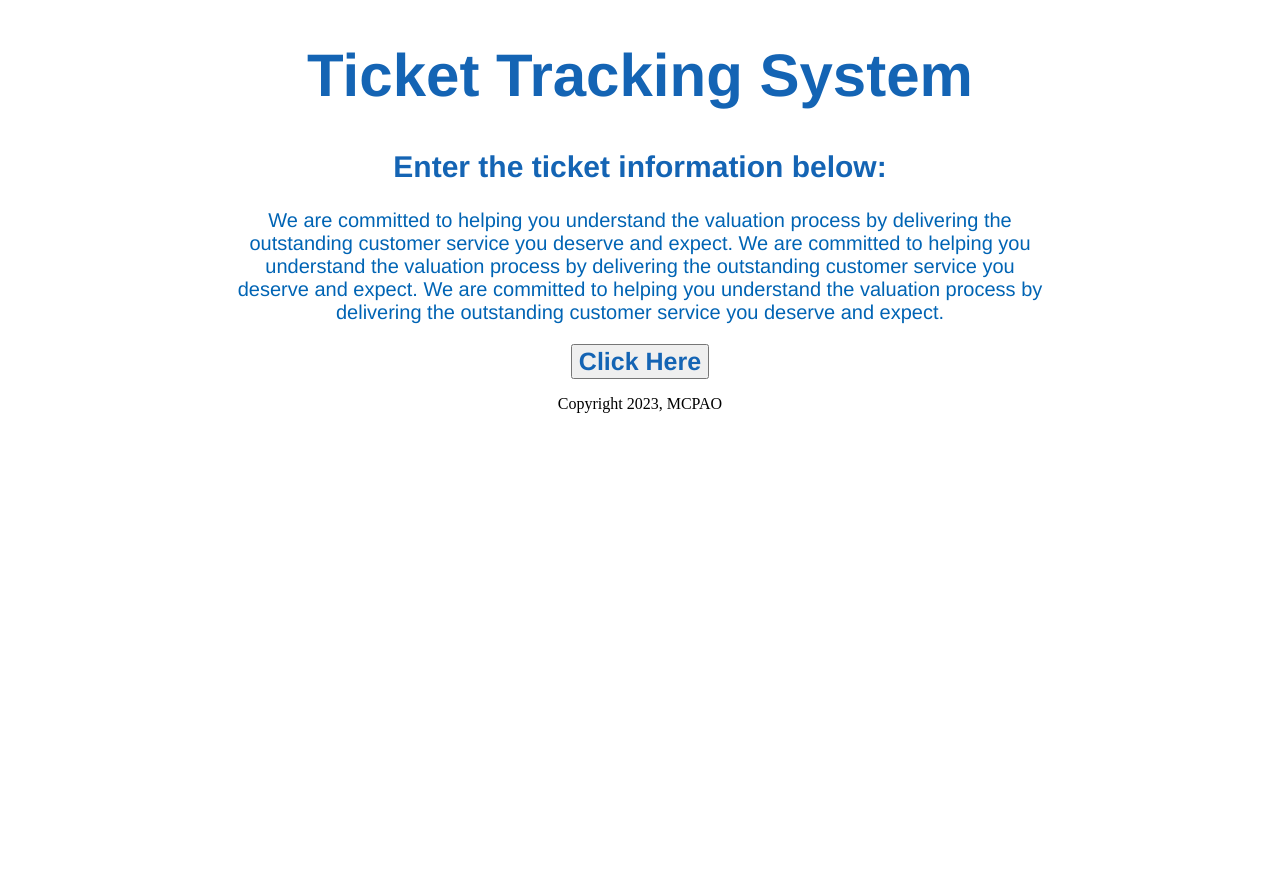
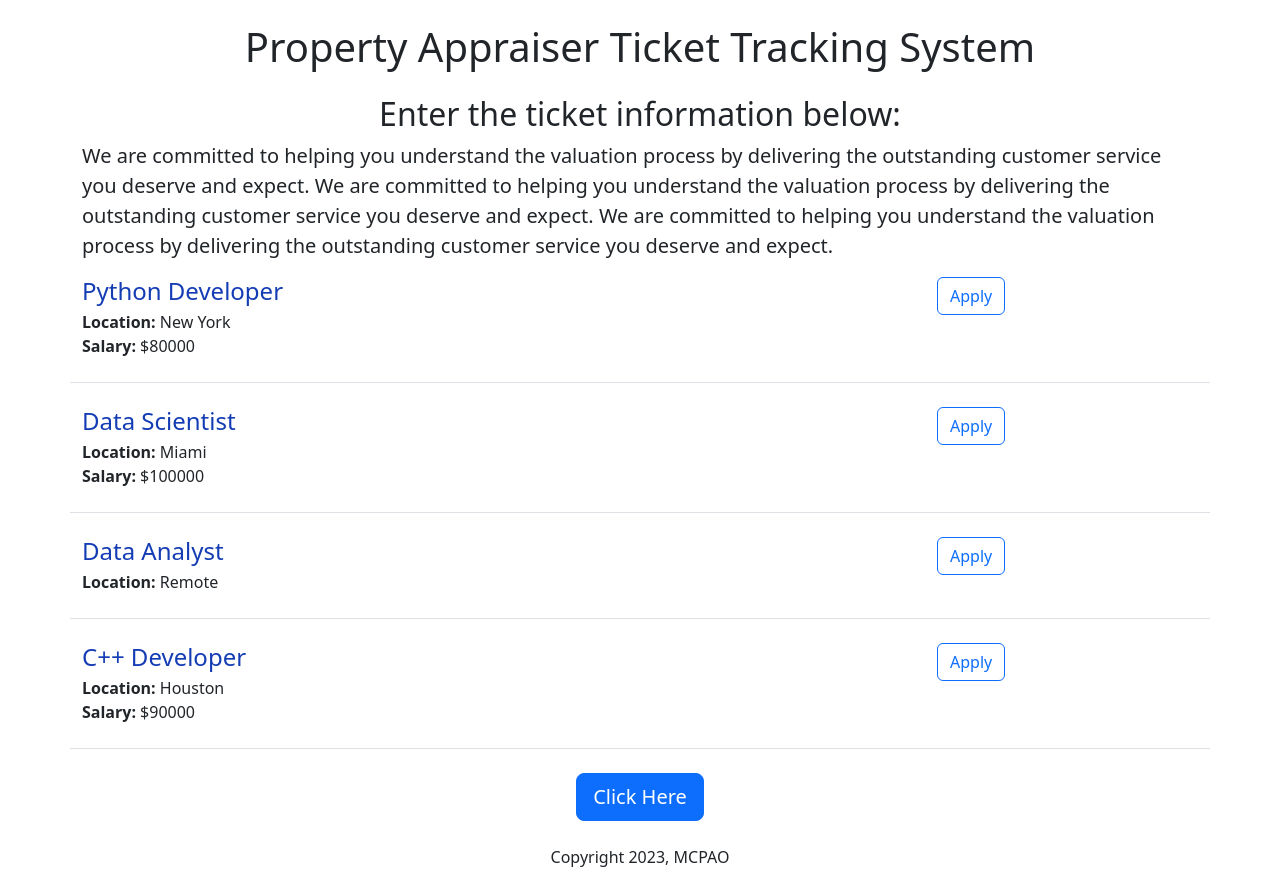
Before and after one commit to Deltron2020/website-dev-python, a Flask app: page / in a window 1280 px wide. Shown: the part 131-1016 px from the top of the page. Before the commit the page ends 544 px from the top, so only its background shows below. Run offline with Flask 3, Linux system fonts and the light colour scheme.

Commit message:
Added JSON & jobitem.html

```diff
--- a/app.py
+++ b/app.py
@@ -1,11 +1,44 @@
-from flask import Flask, render_template
+from flask import Flask, render_template, jsonify
 
 app = Flask(__name__)
+
+JOBS = [
+  {
+    'id': 1,
+    'title': 'Python Developer',
+    'location': 'New York',
+    'salary': '$80000'
+  },
+  {
+    'id': 2,
+    'title': 'Data Scientist',
+    'location': 'Miami',
+    'salary': '$100000'
+  },
+  {
+    'id': 3,
+    'title': 'Data Analyst',
+    'location': 'Remote'
+  },
+  {
+    'id': 4,
+    'title': 'C++ Developer',
+    'location': 'Houston',
+    'salary': '$90000'
+  }
+
+]
 
 
 @app.route("/")
 def hello_world():
-  return render_template('home.html')
+  return render_template('home.html',
+                         jobs=JOBS,
+                         company_name='Property Appraiser')
+
+@app.route("/api/jobs")
+def list_jobs():
+  return jsonify(JOBS)
 
 
 print(__name__)
--- a/templates/home.html
+++ b/templates/home.html
@@ -1,71 +1,43 @@
 <!DOCTYPE html>
 <html>
   <head>
-     <title> Website Dev wPython </title>
-     <style>
-      h1 {
-        font-size: 60px;
-        font-family: Helvetica;
-        font-weight: bold;
-        text-align: center;
-        color: rgb(20,100,180);
+
+    <title> Website Dev wPython </title>
+    <meta charset="utf-8">
+    <meta name="viewport" content="width=device-width, initial-scale=1">
+    <link href="https://cdn.jsdelivr.net/npm/bootstrap@5.3.2/dist/css/bootstrap.min.css" rel="stylesheet" integrity="sha384-T3c6CoIi6uLrA9TneNEoa7RxnatzjcDSCmG1MXxSR1GAsXEV/Dwwykc2MPK8M2HN" crossorigin="anonymous">
+
+    <style>
+      #banner {
+        height: 130px;
+        width: 500px;
       }
+    </style>
 
-       h2 {
-         font-size: 30px;
-         font-family: Helvetica;
-         font-weight: bold;
-         text-align: center;
-         color: rgb(20,100,180);
-       }
-
-      #banner {
-        width: 500px;
-        height: 120px;
-      }
-
-      #container {
-        max-width: 820px;
-        margin: 0 auto 0 auto;
-       }
-
-      .bodytext {
-         font-size: 20px;
-         font-family: Helvetica;
-         font-weight: normal;
-         text-align: center;
-         color: rgb(0,100,180);
-       }
-
-      button {
-         font-size: 25px;
-         font-family: Helvetica;
-         font-weight: bold;
-         text-align: center;
-         color: rgb(20,100,180);
-       }
-
-
-
-     </style>
   </head>
 
 
   <body>
-    <div id = "container">
-      <img id = "banner" src="https://www.pa.martin.fl.us/images/logo.png" alt="Martin County Logo">
+    <div class = "container">
+      <img class = "img-fluid" id = "banner" src="https://www.pa.martin.fl.us/images/logo.png" alt="Martin County Logo">
 
-      <h1> Ticket Tracking System </h1>
+      <h1 class = "text-center mt-4 mb-4"> {{company_name}} Ticket Tracking System </h1>
 
-      <h2> Enter the ticket information below: </h2>
+      <h2 class = "text-center mt-2 mb-2"> Enter the ticket information below: </h2>
 
-      <p class = "bodytext">
+      <p class = "lead">
         We are committed to helping you understand the valuation process by delivering the outstanding customer service you deserve and expect. We are committed to helping you understand the valuation process by delivering the outstanding customer service you deserve and expect. We are committed to helping you understand the valuation process by delivering the outstanding customer service you deserve and expect.
       </p>
 
-      <div style = "text-align:center;">
-        <button> Click Here </button>
-        <p>Copyright 2023, MCPAO</p>
+      <p>
+        {% for job in jobs %}
+          {% include 'jobitem.html' %}
+        {% endfor %}
+      </p>
+
+      <div class = "text-center">
+        <button class = "btn btn-primary btn-lg"> Click Here </button>
+        <p class = "mt-4">Copyright 2023, MCPAO</p>
 
       </div>
 
--- /dev/null
+++ b/templates/jobitem.html
@@ -0,0 +1,18 @@
+<div class="mb-4 border-bottom pb-4 row">
+  <div class="col-9">
+    <h4 style="color:rgb(20,60,180); margin-bottom:4px;">
+      {{job['title']}}
+    </h4>
+    <div>
+      <b>Location:</b> {{job['location']}}
+    </div>
+    {% if 'salary' in job %}
+    <div>
+      <b>Salary:</b> {{job['salary']}}
+    </div>
+    {% endif %}
+  </div>
+  <div class="col-3">
+    <button type="button" class="btn btn-outline-primary">Apply</button>
+  </div>
+</div>
```
Also changed, not shown: templates/home_wStyles.html (added, +74 -0 lines).
